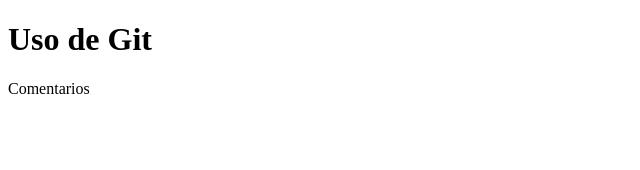
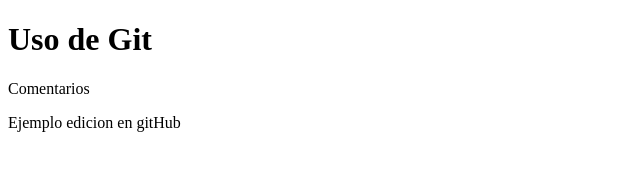
Before and after one commit to MaverickLJ/ejemploGit, a plain HTML site: page index.html in a window 1280 px wide. Shown: the whole page, without its empty margins (0-640 px from the left). Drawn offline with Linux system fonts and the light colour scheme.

Commit message:
Update index.html

```diff
--- a/index.html
+++ b/index.html
@@ -10,6 +10,7 @@
     <h1>Uso de Git</h1>
     <div>
         <p>Comentarios</p>
+        <p>Ejemplo edicion en gitHub</p>
     </div>
 
 </body>
```
